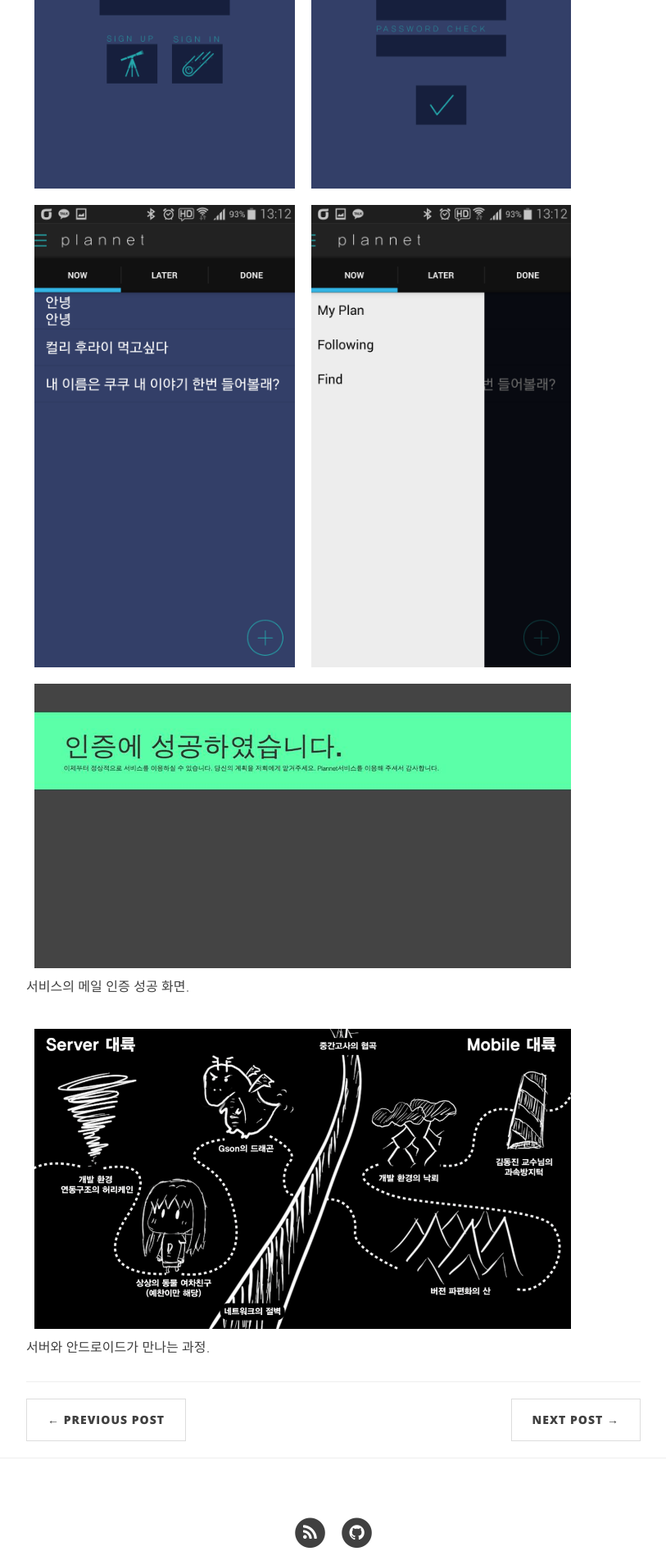
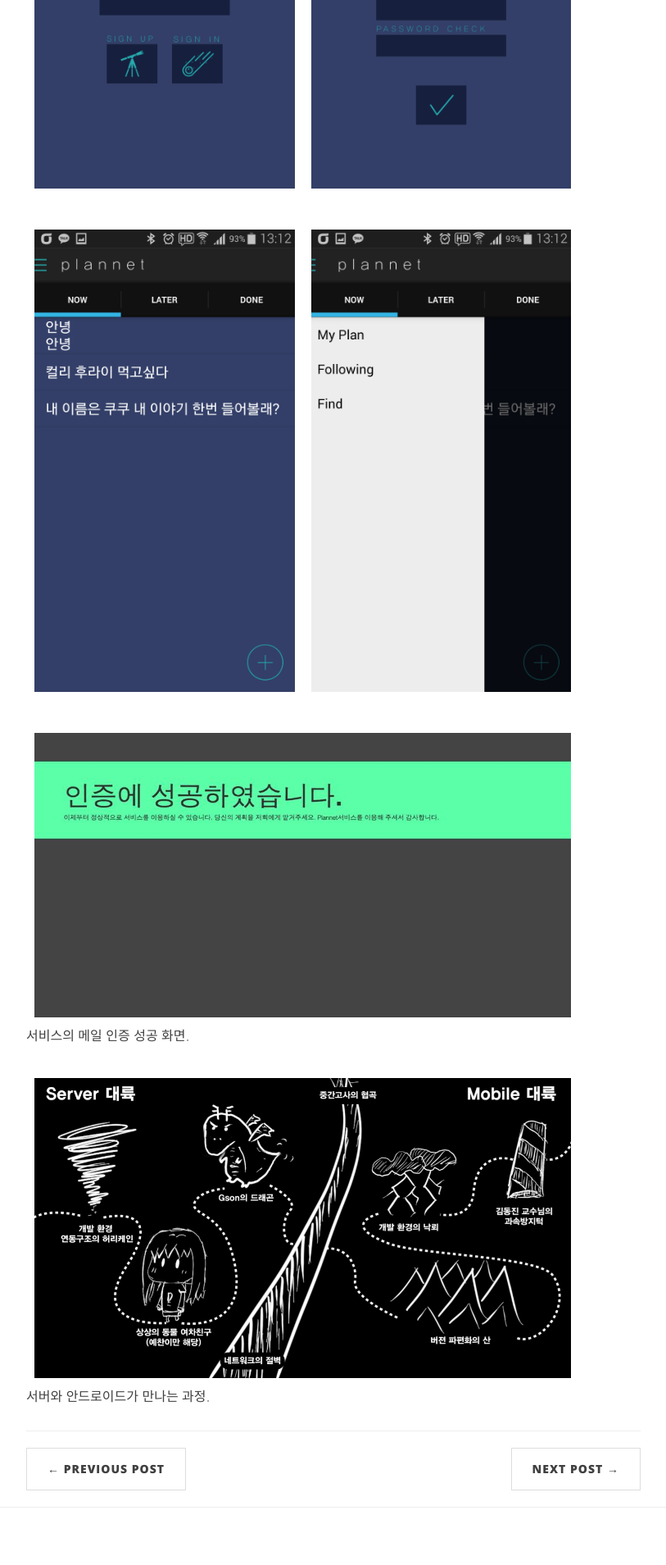
Before and after one commit to deplax/step, a Jekyll site: the page built from _posts/2014-12-11-Plannet.markdown, in a window 1280 px wide. Shown: the part 4111-6020 px from the top of the page at 82% size, without its empty margins (233-1046 px from the left). Built offline with Jekyll 4.4.1, drawn with Linux system fonts in a browser that asks for light colours; nearby versions of some CDN libraries; some web fonts are replaced.

Commit message:
modify 03

```diff
--- a/_posts/2014-12-11-Plannet.markdown
+++ b/_posts/2014-12-11-Plannet.markdown
@@ -88,12 +88,11 @@
 
 <img src="{{ site.baseurl }}/img/post_plannet/01.png" width="45%" style="text-align: center; float: left; padding: 10px">
 
-<img src="{{ site.baseurl }}/img/post_plannet/02.png" width="45%" style="text-align: center; float: left; padding: 10px">
+<img src="{{ site.baseurl }}/img/post_plannet/02.png" width="45%" style="text-align: center; padding: 10px">
 
 <img src="{{ site.baseurl }}/img/post_plannet/03.png" width="45%" style="text-align: center; float: left; padding: 10px">
 
-<img src="{{ site.baseurl }}/img/post_plannet/04.png" width="45%" style="text-align: center; float: left; padding: 10px">
-<br>
+<img src="{{ site.baseurl }}/img/post_plannet/04.png" width="45%" style="text-align: center; padding: 10px">
 
 <img src="{{ site.baseurl }}/img/post_plannet/05.jpg" width="90%" style="text-align: center; padding: 10px">
 서비스의 메일 인증 성공 화면.
```
